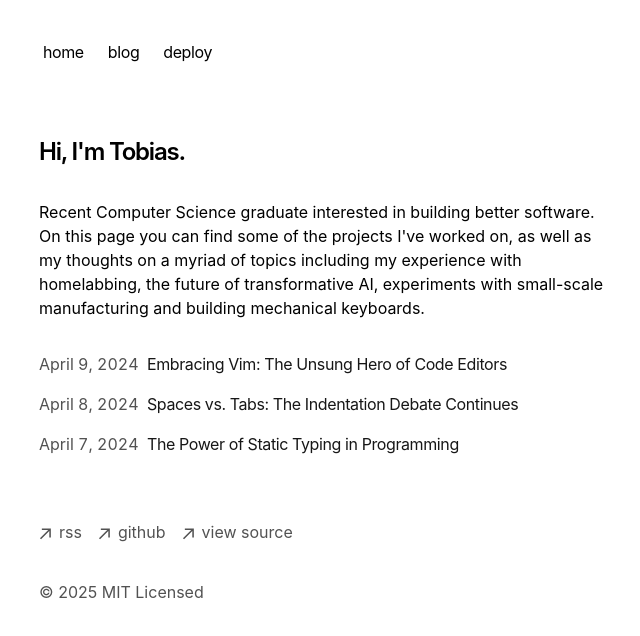
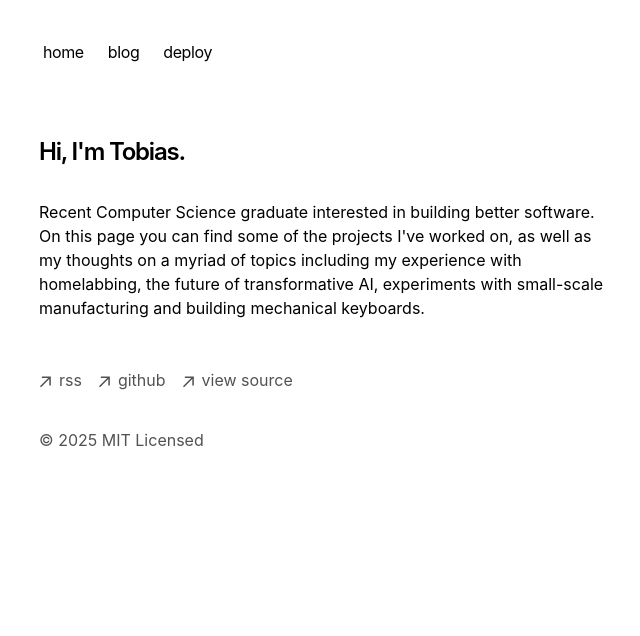
Before and after one commit to TJennerjahn/portfolio, a Next.js app: page / in a window 1280 px wide. Shown: the top 636 px of the page, without its empty margins (313-953 px from the left). Built offline with nearby package versions, Linux system fonts and the light colour scheme.

Commit message:
remove blogpost links

```diff
--- a/app/page.tsx
+++ b/app/page.tsx
@@ -14,9 +14,9 @@
           and building mechanical keyboards.
           `}
       </p>
-      <div className="my-8">
-        <BlogPosts />
-      </div>
+      {/* <div className="my-8"> */}
+      {/*   <BlogPosts /> */}
+      {/* </div> */}
     </section>
   );
 }
```
